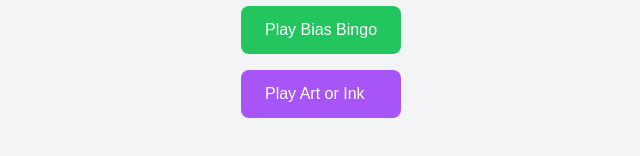
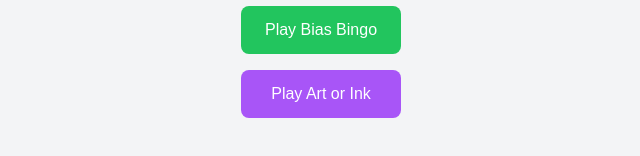
Before and after one commit to kdlibiran/bias-bingo, a Next.js app: page / in a window 1280 px wide. Shown: the part 374-530 px from the top of the page, without its empty margins (319-959 px from the left). Built offline with nearby package versions, Linux system fonts and the light colour scheme.

Commit message:
center text

```diff
--- a/app/page.tsx
+++ b/app/page.tsx
@@ -5,10 +5,10 @@ export default function Home() {
     <main className="flex flex-col items-center justify-center min-h-screen bg-gray-100">
       <h1 className="text-4xl font-bold mb-8">Game Selection</h1>
       <div className="space-y-4">
-        <Link href="/bias-bingo" className="block px-6 py-3 bg-green-500 text-white rounded-lg hover:bg-green-600 transition-colors">
+        <Link href="/bias-bingo" className="block px-6 py-3 bg-green-500 text-white rounded-lg hover:bg-green-600 transition-colors text-center">
           Play Bias Bingo
         </Link>
-        <Link href="/art-or-ink" className="block px-6 py-3 bg-purple-500 text-white rounded-lg hover:bg-purple-600 transition-colors">
+        <Link href="/art-or-ink" className="block px-6 py-3 bg-purple-500 text-white rounded-lg hover:bg-purple-600 transition-colors text-center">
           Play Art or Ink
         </Link>
       </div>
```
